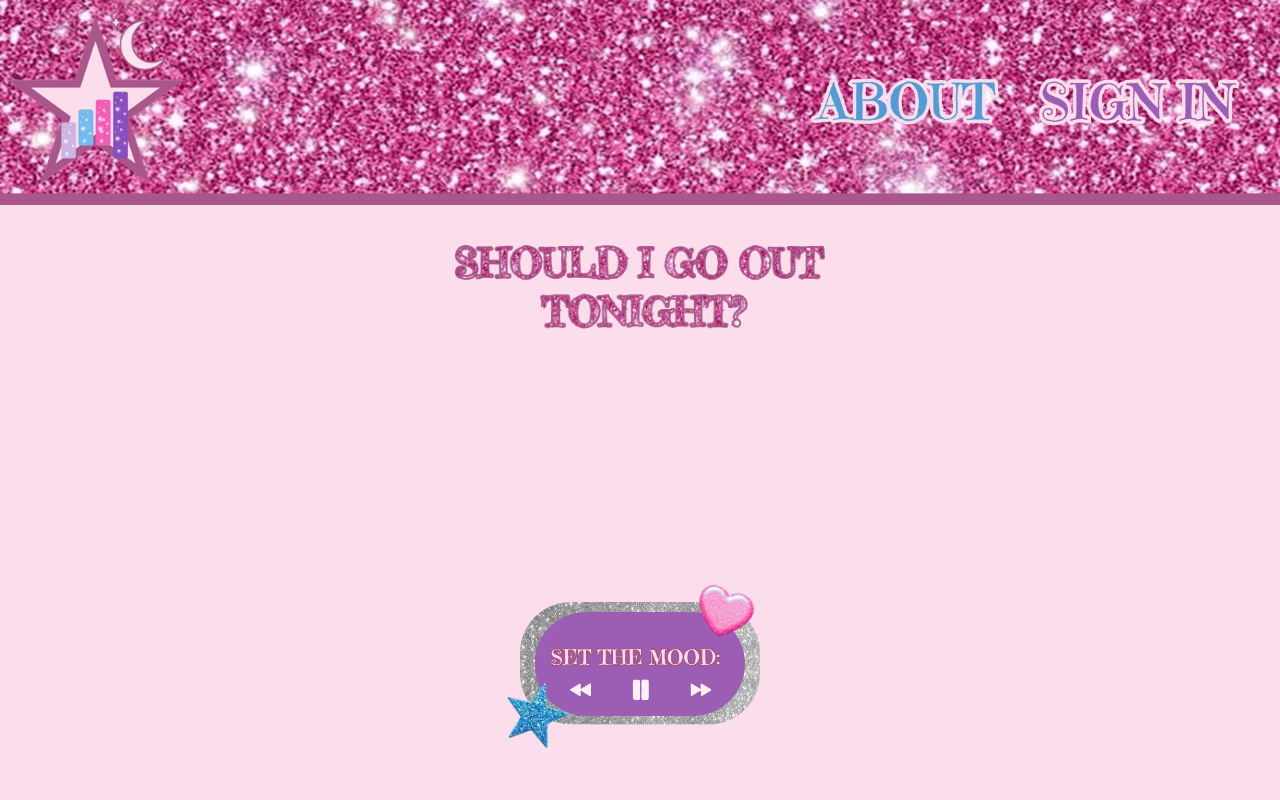
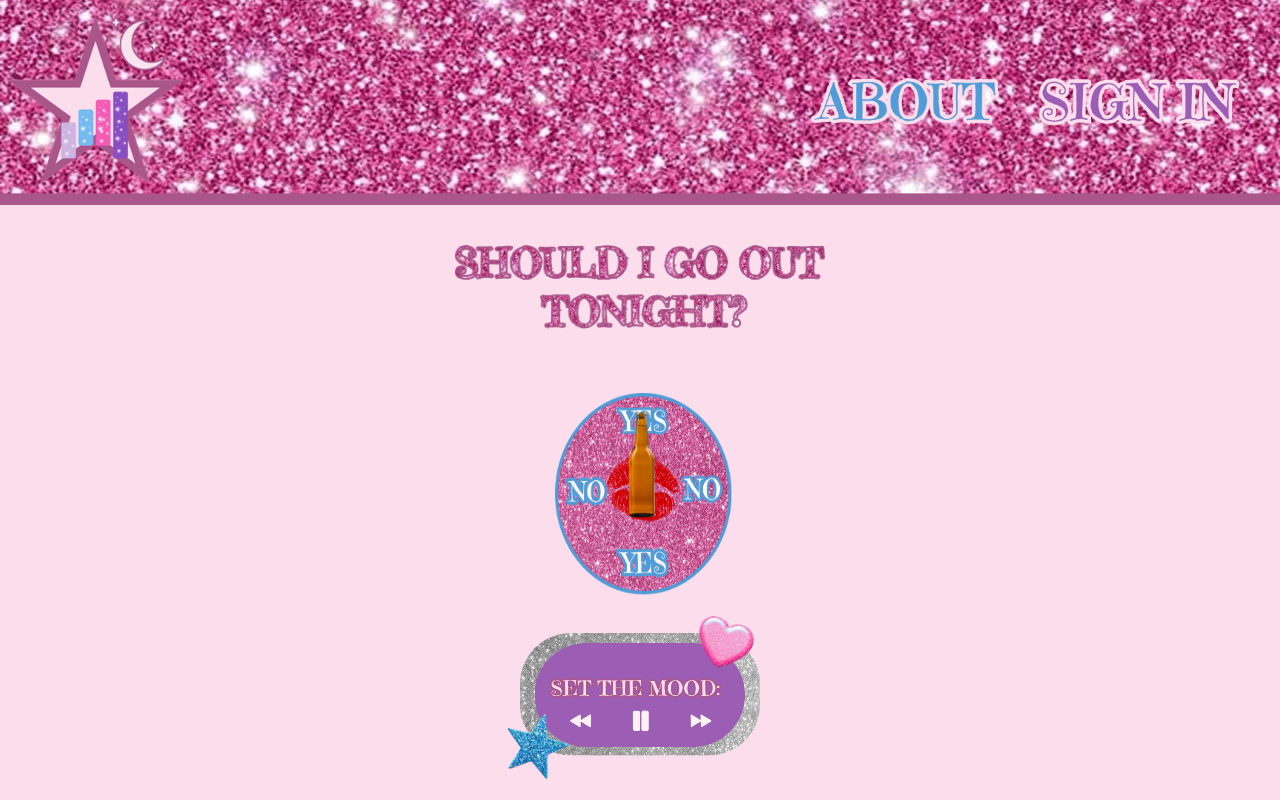
Before and after one commit to aubreyfortmayer/AfterdarkAnalytics, a React app in the folder frontend/: page /results in a window 1280 px wide. Shown: the top 800 px of the page. Built offline with nearby package versions, Linux system fonts and the light colour scheme; the HTML template or start-up script is replaced by a standard one; a web font is replaced by a local one.

Commit message:
added interactive spin the bottle

```diff
--- a/frontend/src/components/MusicPlayer.jsx
+++ b/frontend/src/components/MusicPlayer.jsx
@@ -7,31 +7,31 @@ export default function MusicPlayer() {
 //     //lets us control playing, pausing, etc.
 
 
-//     //creates state inside component, this state is whether the music is playing
-//     const [playing, startPlaying] = useState(false);
+    //creates state inside component, this state is whether the music is playing
+    const [playing, startPlaying] = useState(false);
 
-//     const playMusic = () => {
-//         if (!audio.current)
-//             return;
+    const playMusic = () => {
+        if (!audio.current)
+            return;
 
-//         if (playing) {
-//             audio.current.pause();
-//         }
+        if (playing) {
+            audio.current.pause();
+        }
 
-//         else {
-//             audio.current.play();
-//         }
+        else {
+            audio.current.play();
+        }
 
 
-//     startPlaying( prev => !prev);
-// };
+    startPlaying( prev => !prev);
+};
 
 return (
     <div className="flex justify-center">
         <img
         src = {MusicButton}
         alt="set the mood"
-        // onClick = {playMusic}
+        onClick = {playMusic}
         //h-auto, adjusts height based on conttent of page
         className = "w-[240px] h-auto"
         />
--- /dev/null
+++ b/frontend/src/components/SpinTheBottle.jsx
@@ -0,0 +1,34 @@
+import {useState} from "react";
+import bottle from "../assets/bottle.png"
+import spinBoard from "../assets/spinBoard.png"
+
+export default function SpinTheBottle() {
+   const [rotation, setRotation] = useState(0);
+
+   const spinBottle = () =>  {
+    const randomSpin = Math.floor(Math.random() * 2000) + 1000;
+    setRotation(prev=> prev+randomSpin);
+   };
+
+
+   return ( <div className = "relative w-60 h-60 flex items-center justify-center">
+    <img
+        src = {spinBoard}
+        className ="absolute inset-0 w-full h-full"
+        alt = "Spin Board"
+    />
+
+    <img
+        src = {bottle}
+        onClick = {spinBottle}
+        className = "w-34 transition-transform duration-[3000ms] cursor-pointer"
+        style ={{
+            transform: `translate(-25%, -35%) rotate(${rotation}deg)`,
+            transformOrigin: "50% 70%"
+        }}
+        alt = "Bottle"
+    />
+</div>);
+
+
+}
--- a/frontend/src/pages/Results.jsx
+++ b/frontend/src/pages/Results.jsx
@@ -2,23 +2,36 @@ import MusicPlayer from "../components/MusicPlayer";
 import Heart from "../assets/heartMusicButton.png";
 import Star from "../assets/starMusicButton.png";
 import Title from "../assets/ResultsTitle.png";
+import SpinTheBottle from "../components/SpinTheBottle"
 
 
 export default function Results() {
     return (
-        //relative, want to position the stickers around it using the music button's location
         //stack vertical, center everything horizontally, text center, mt-16 move section down
-        <div className="relative flex flex-col items-center text-center min-h-[80vh]">
+        <div className="relative flex flex-col items-center text-center min-h-[80vh] w-full">
 
             <img
             src = {Title}
             className = "mt-10 w-[370px]"
             />
+
+            <div className = "mt-16 flex w-full">
+                {/*centered horizontally + moved 35 px to right*/}
+                <div className = "mx-auto translate-x-[35px]">
+                     <SpinTheBottle/>
+                </div>
+            </div>
+
+            {/* relative, want to position the stickers around wrapper using the music button's location
+            */}
             <div className = "mt-auto mb-16 relative">
+                {/*music button positioned towards bottom */}
                 <MusicPlayer />
+
+
+                {/*top-8.5, move to the top, right - used exact pixel values*/}
                 <img
             src = {Heart}
-            //top-8.5, move to the top, right - used exact pixel values
             className = "absolute -top-8.5 right-[-9px] w-[90px]"
             />
                 <img
@@ -27,5 +40,6 @@ export default function Results() {
                 />
             </div>
         </div>
+
     );
 }
```
Also changed, not shown: frontend/src/assets/bottle.png (added), frontend/src/assets/spinBoard.png (added).
